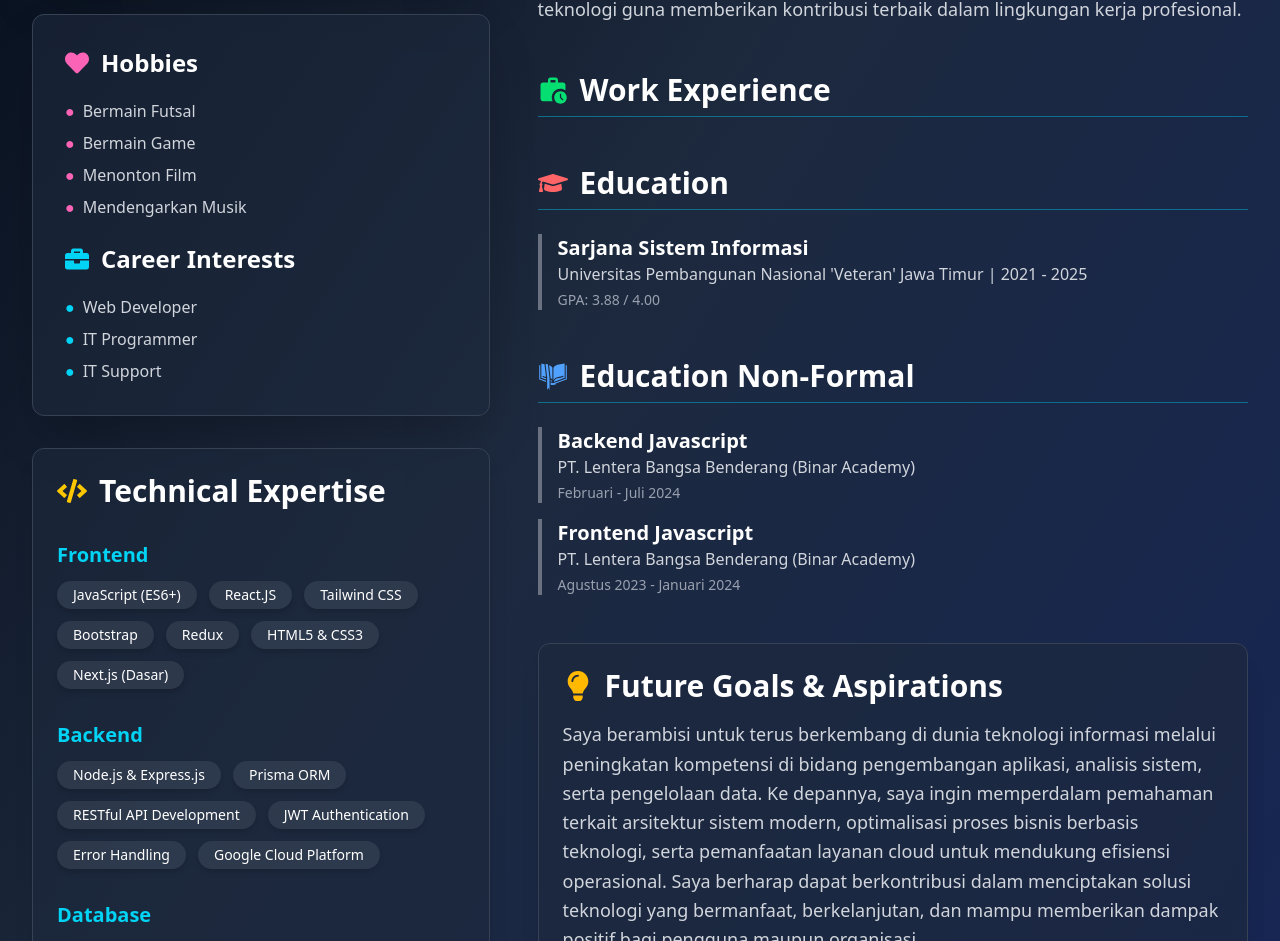
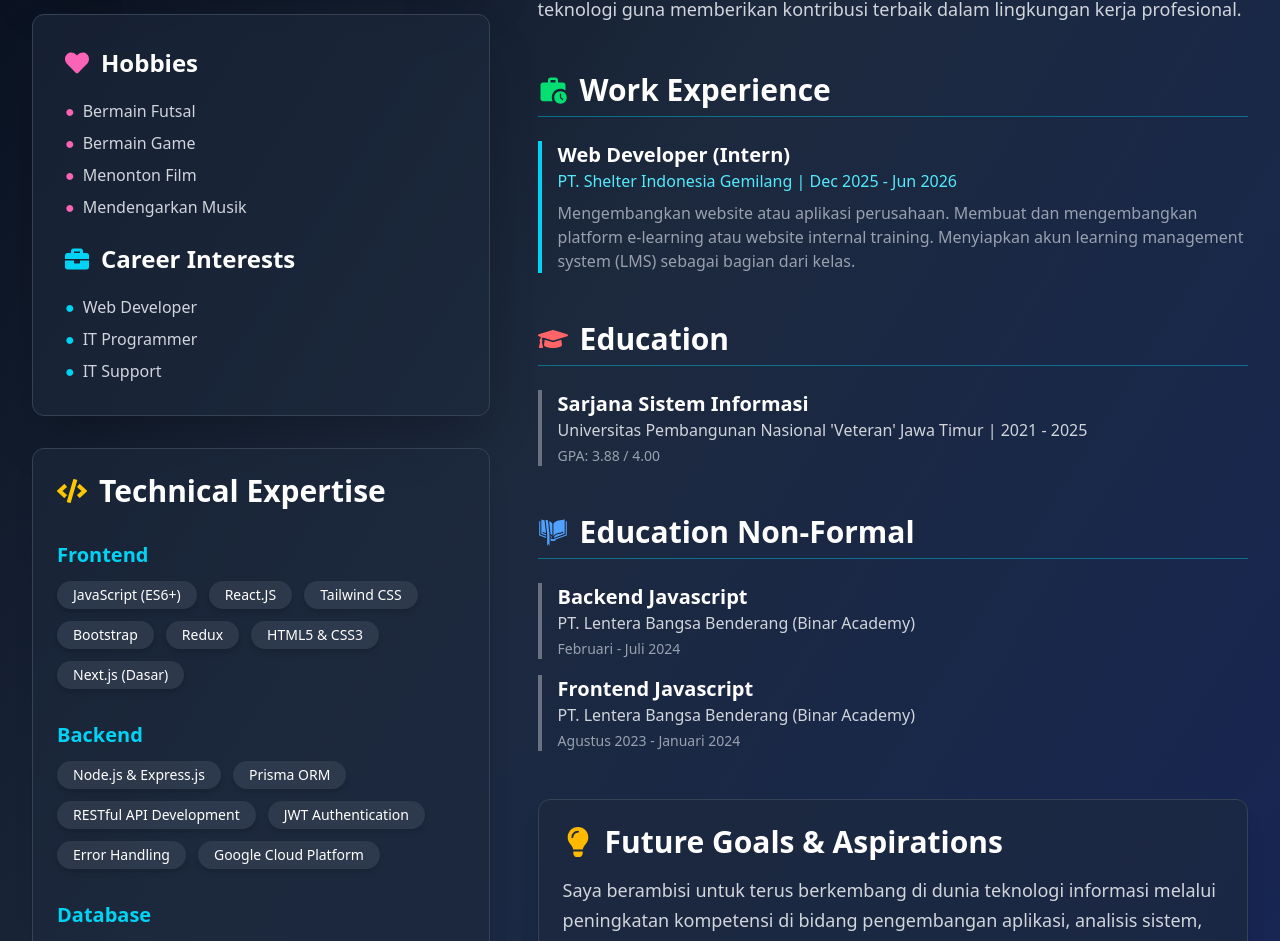
Before and after one commit to Bagusdpa4/Portofolio, a React (Vite) app: page /about-me in a window 1280 px wide. Shown: the part 770-1711 px from the top of the page. Built offline with nearby package versions, Linux system fonts and the light colour scheme.

Commit message:
Add Experience

```diff
--- a/src/pages/profile/AboutMe.jsx
+++ b/src/pages/profile/AboutMe.jsx
@@ -59,20 +59,13 @@ const categorizedSkills = {
 };
 
 const myExperiences = [
-  // {
-  //   title: "Front-End Developer (Intern)",
-  //   company: "Tech Solutions Inc.",
-  //   duration: "Jan 2024 - Jun 2024",
-  //   description:
-  //     "Mengembangkan komponen UI yang responsif menggunakan React dan Tailwind CSS, meningkatkan kecepatan loading halaman sebesar 15%.",
-  // },
-  // {
-  //   title: "Freelance Web Developer",
-  //   company: "Self-Employed",
-  //   duration: "2023 - Sekarang",
-  //   description:
-  //     "Menyediakan layanan pembuatan landing page dan website portofolio untuk klien kecil.",
-  // },
+  {
+    title: "Web Developer (Intern)",
+    company: "PT. Shelter Indonesia Gemilang",
+    duration: "Dec 2025 - Jun 2026",
+    description:
+      "Mengembangkan website atau aplikasi perusahaan. Membuat dan mengembangkan platform e-learning atau website internal training. Menyiapkan akun learning management system (LMS) sebagai bagian dari kelas.",
+  },
 ];
 
 const myEducation = [
```
